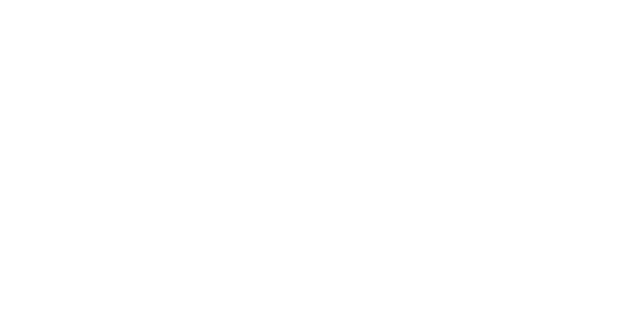
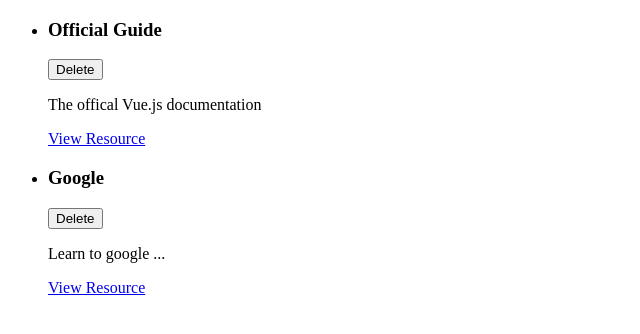
Before and after one commit to Newtepos/vue-prj-cmp-01-starting-setup, a Vue app: page / in a window 1280 px wide. Shown: the top 334 px of the page, without its empty margins (0-640 px from the left). Built offline with nearby package versions, Linux system fonts and the light colour scheme.

Commit message:
Create: Learning Resource Component

```diff
--- /dev/null
+++ b/src/App.vue
@@ -0,0 +1,39 @@
+<template>
+  <ul>
+    <learning-resource
+      v-for="resource in storedResource"
+      :key="resource.id"
+      :title="resource.title"
+      :description="resource.description"
+      :link="resource.link"
+    ></learning-resource>
+  </ul>
+</template>
+
+<script>
+import LearningResource from './components/learn-resource/LearningResource.vue';
+
+export default {
+  components: {
+    LearningResource,
+  },
+  data() {
+    return {
+      storedResource: [
+        {
+          id: 'official-guide',
+          title: 'Official Guide',
+          description: 'The offical Vue.js documentation',
+          link: 'https://vue.js.org',
+        },
+        {
+          id: 'google',
+          title: 'Google',
+          description: 'Learn to google ...',
+          link: 'https://google.org',
+        },
+      ],
+    };
+  },
+};
+</script>
--- /dev/null
+++ b/src/components/learn-resource/LearningResource.vue
@@ -0,0 +1,20 @@
+<template>
+  <li>
+    <div>
+      <header>
+        <h3>{{ title }}</h3>
+        <button>Delete</button>
+      </header>
+    </div>
+    <p>{{ description }}</p>
+    <nav>
+      <a :href="link">View Resource</a>
+    </nav>
+  </li>
+</template>
+
+<script>
+export default {
+  props: ['title', 'description', 'link'],
+};
+</script>
--- a/src/main.js
+++ b/src/main.js
@@ -1,3 +1,6 @@
 import { createApp } from 'vue';
+import App from './App.vue';
 
-createApp({}).mount('#app');
+
+const VueApp = createApp(App);
+VueApp.mount('#app');
```
